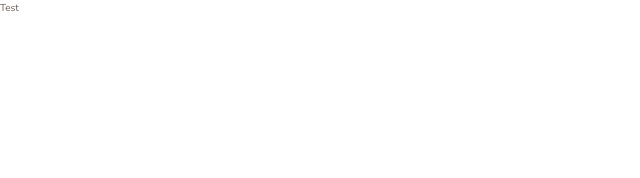
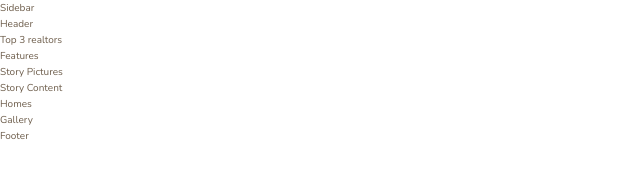
Before and after one commit to negilaxu/Nexter, a website: page index.html in a window 1280 px wide. Shown: the whole page, without its empty margins (0-640 px from the left). Drawn offline with nearby package versions, Linux system fonts and the light colour scheme; files that its build step writes are made by us from their sources.

Commit message:
initial markup structure

```diff
--- a/index.html
+++ b/index.html
@@ -1,5 +1,6 @@
 <!DOCTYPE html>
 <html lang="en">
+
 <head>
     <meta charset="UTF-8">
     <meta name="viewport" content="width=device-width, initial-scale=1.0">
@@ -11,7 +12,43 @@
 
     <title>Nexter &mdash; your home, your freedom</title>
 </head>
+
 <body class="container">
-       Test
+    <div class="sidebar">
+        Sidebar
+    </div>
+
+    <header class="header">
+        Header
+    </header>
+
+    <div class="realtors">
+        Top 3 realtors
+    </div>
+
+    <section class="features">
+        Features
+    </section>
+
+    <div class="story__pictures">
+        Story Pictures
+    </div>
+
+    <div class="story__content">
+        Story Content
+    </div>
+
+    <section class="homes">
+        Homes
+    </section>
+
+    <section class="gallery">
+        Gallery
+    </section>
+
+    <footer class="footer">
+        Footer
+    </footer>
 </body>
+
 </html>
```
Lines whose indentation alone changed are shown as unchanged.
